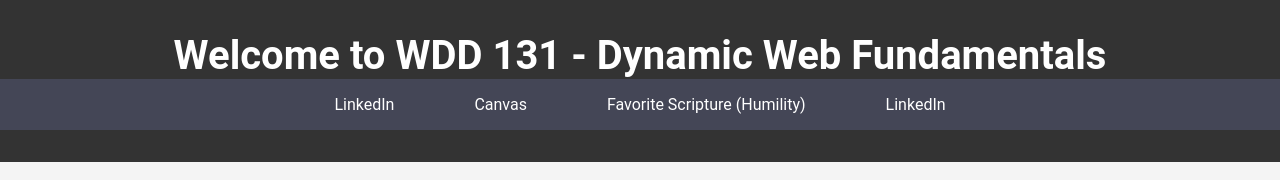
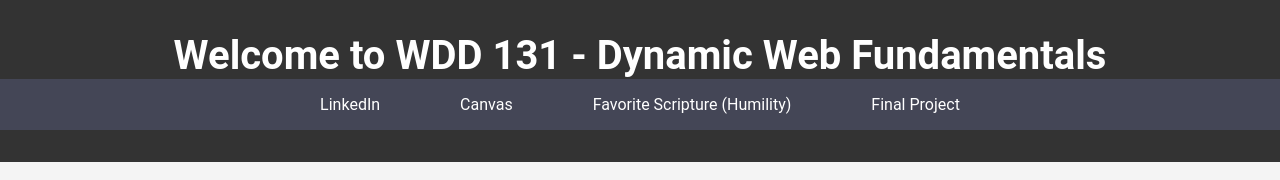
Before and after one commit to J7779/wdd131, a plain HTML site: page index.html in a window 1280 px wide. Shown: the top 180 px of the page. Drawn offline with Linux system fonts and the light colour scheme.

Commit message:
Update index.html

```diff
--- a/index.html
+++ b/index.html
@@ -25,7 +25,7 @@
               >Favorite Scripture (Humility)</a
             >
           </li>
-          <li><a href="https://www.linkedin.com/">LinkedIn</a></li>
+          <li><a href="https://www.linkedin.com/">Final Project</a></li>
         </ul>
       </nav>
     </header>
```
